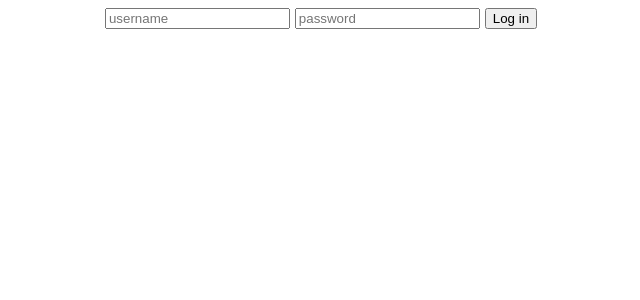
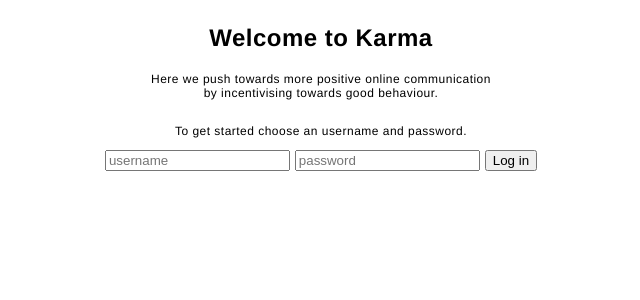
Before and after one commit to Earlo/Junction2021, a Flask app: page /login in a window 1280 px wide. Shown: the top 300 px of the page, without its empty margins (319-959 px from the left). Run offline with Flask 2, Linux system fonts and the light colour scheme; data that the repository does not hold is empty; some libraries are stand-ins or nearby versions.

Commit message:
Feat: Add description to login and GH buy pages

```diff
--- a/app/templates/gh-purchase.jinja
+++ b/app/templates/gh-purchase.jinja
@@ -5,11 +5,16 @@
     <style type="text/css">
         .main-container { display: flex; justify-content: center; align-items: center; flex-direction: column; }
         body { font-family: "Helvetica Neue", "Arial", sans-serif; letter-spacing: 0.03em; }
+        p { font-size: 12px; margin: 8px, 0px; max-width: 350px; text-align: center}
+        h2 { margin: 16px 0px 8px 0px; }
     </style>
 
     </head>
     <body>
         <div class="main-container">
+            <h2>Buy a Github follower</h2>
+            <p>For the price of 25 Karma coins we will follow you on Github.</p>
+
             <form action='gh-purchase' method='POST'>
                 <input type='url' name='github_profile_url' id='github_profile_url' placeholder='Github profile link'/>
                 <input type='submit' name='submit' value='Buy a follower'/>
--- a/app/templates/login.jinja
+++ b/app/templates/login.jinja
@@ -5,11 +5,17 @@
     <style type="text/css">
         .main-container { display: flex; justify-content: center; align-items: center; flex-direction: column; }
         body { font-family: "Helvetica Neue", "Arial", sans-serif; letter-spacing: 0.03em; }
+        p { font-size: 12px; margin: 8px, 0px; max-width: 350px; text-align: center}
+        h2 { margin: 16px 0px 8px 0px; }
     </style>
 
     </head>
     <body>
         <div class="main-container">
+            <h2>Welcome to Karma</h2>
+            <p>Here we push towards more positive online communication by incentivising towards good behaviour.</p>
+            <p>To get started choose an username and password.</p>
+
             <form action='login' method='POST'>
                 <input type='text' name='username' id='username' placeholder='username'/>
                 <input type='password' name='password' id='password' placeholder='password'/>
```
